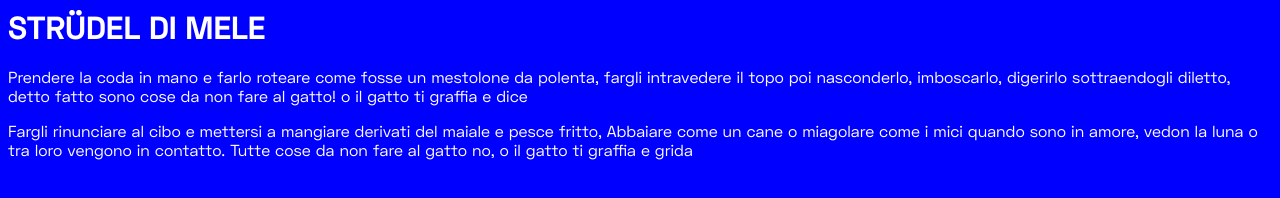
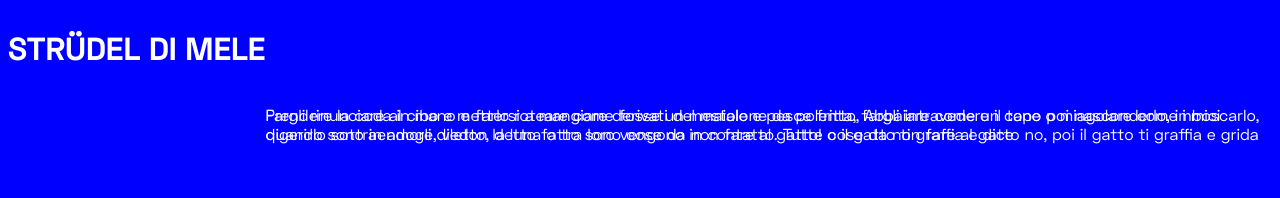
Before and after one commit to Elecapp/CopenhagenPoliticalBridges, a plain HTML site: page about.html in a window 1280 px wide. Drawn offline with Linux system fonts and the light colour scheme; files whose address does not match are found by name.

Commit message:
about-grid1

```diff
--- a/about.html
+++ b/about.html
@@ -7,27 +7,13 @@
 
 </head>
 <body class="about">
-  <h1 class="about-title"> STRÜDEL DI MELE</h1>
-<p class="about-testo">Prendere la coda in mano
-e farlo roteare
-come fosse un mestolone da polenta,
-fargli intravedere il topo
-poi nasconderlo, imboscarlo, digerirlo
-sottraendogli diletto,
-detto fatto
-sono cose da non fare al gatto!
-o il gatto ti graffia
-e dice </p>
-<p class="about-testo"> Fargli rinunciare al cibo
-e mettersi a mangiare
-derivati del maiale e pesce fritto,
-Abbaiare come un cane
-o miagolare come i mici
-quando sono in amore,
-vedon la luna
-o tra loro vengono in contatto.
-Tutte cose da non fare al gatto
-no,
-o il gatto ti graffia e grida </p>
+  <div class="container">
+  <h1 class="about-title "> STRÜDEL DI MELE</h1>
+  <p class="about-testo1">Prendere la coda in mano e farlo roteare come fosse un mestolone da polenta, fargli intravedere il topo
+    poi nasconderlo, imboscarlo, digerirlo sottraendogli diletto, detto fatto sono cose da non fare al gatto! o il gatto ti graffia e dice </p>
+  <p class="about-testo2"> Fargli rinunciare al cibo e mettersi a mangiare derivati del maiale e pesce fritto,
+    Abbaiare come un cane o miagolare come i mici quando sono in amore,
+    vedon la luna o tra loro vengono in contatto. Tutte cose da non fare al gatto no, poi il gatto ti graffia e grida </p>
+</div>
 </body>
 </html>
--- a/css/main.css
+++ b/css/main.css
@@ -3,6 +3,17 @@ html {
   --color-letter : #ffffff;
   --color-blue:#0000ff;
 }
+ /***** CSS-GRIDS ****/
+ .container {
+   display: grid;
+   grid-template-columns: auto auto auto auto;
+
+   grid-template-rows:auto;
+   grid-template-areas:
+   "header header header header"
+
+}
+
 
 
 
@@ -19,6 +30,7 @@ html {
   h1.about-title {
       font-family: "SpaceGrotesk-Bold";
       color:var(--color-letter);
+      grid-area: header;
   }
 /**** DESCRIPTION ****/
 
@@ -26,7 +38,13 @@ html {
    font-family: "SpaceGrotesk-Regular";
    src: url(addons/SpaceGrotesk/SpaceGrotesk-Regular.otf) format("opentype");
  }
- .about-testo {
+ .about-testo1 {
    font-family: "SpaceGrotesk-Regular";
    color:var(--color-letter);
+   grid-area:main2;
  }
+ .about-testo2 {
+   font-family: "SpaceGrotesk-Regular";
+   color:var(--color-letter);
+   grid-area:main3;
+ }
```
